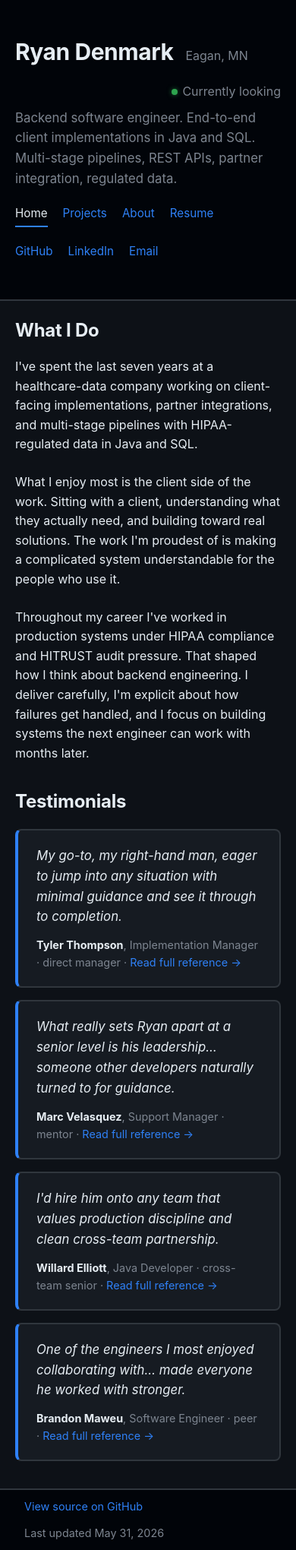
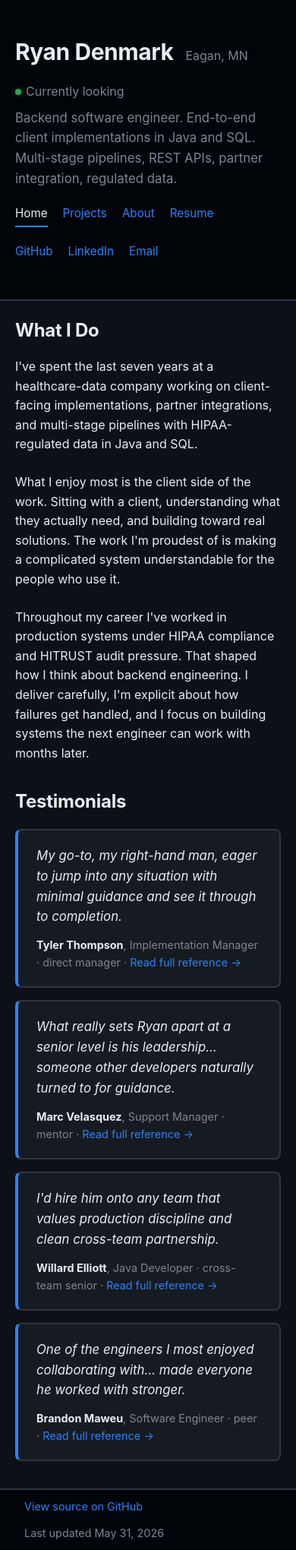
Before and after one commit to rwdenmark/rwdenmark.github.io, a Jekyll site: the page built from index.html, in a window 390 px wide. Shown: the whole page at 76% size. Built offline with Jekyll 4.4.1, drawn with Linux system fonts in a browser that asks for light colours.

Commit message:
fixing currently looking on mobile

```diff
--- a/assets/style.css
+++ b/assets/style.css
@@ -91,6 +91,9 @@ h1 { font-size: 2.5rem; font-weight: 700; margin: 0; letter-spacing: -0.015em; c
   margin-left: auto;
   font-size: 1rem;
   color: var(--muted);
+}
+@media (max-width: 640px) {
+  .availability { margin-left: 0; }
 }
 .status-dot {
   display: inline-block;
```
